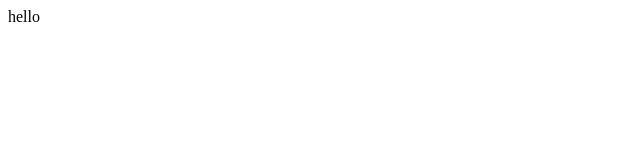
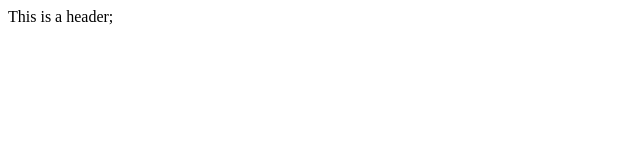
Before and after one commit to algorithm-ssau/exotic-pets-catalogue, a React (Create React App) app in the folder client/my-app/: page / in a window 1280 px wide. Shown: the top 160 px of the page, without its empty margins (0-640 px from the left). Built offline with nearby package versions, Linux system fonts and the light colour scheme.

Commit message:
F3 header initialization

```diff
--- a/client/my-app/src/App.tsx
+++ b/client/my-app/src/App.tsx
@@ -1,9 +1,10 @@
 import React from 'react';
+import Header from './common/el/header';
 
 function App() {
   return (
     <div>
-      hello
+      <Header />
     </div>
   );
 }
--- /dev/null
+++ b/client/my-app/src/common/el/header.tsx
@@ -0,0 +1,12 @@
+import React from 'react';
+import "../styles/header.css"
+
+const Header = () => {
+    return(
+        <div>
+            This is a header;
+        </div>
+    );
+}
+
+export default Header;
```
Also changed, not shown: client/my-app/src/pages/homepage/view/page_home.tsx (added, +10 -0 lines), client/my-app/src/common/styles/header.css (added).
